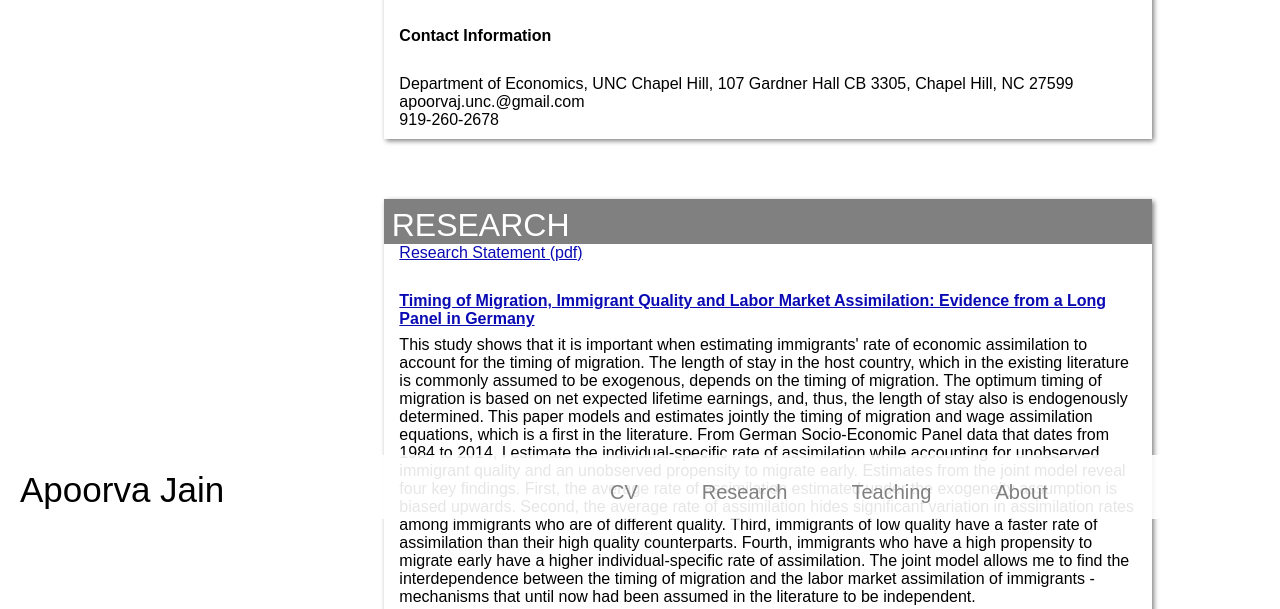
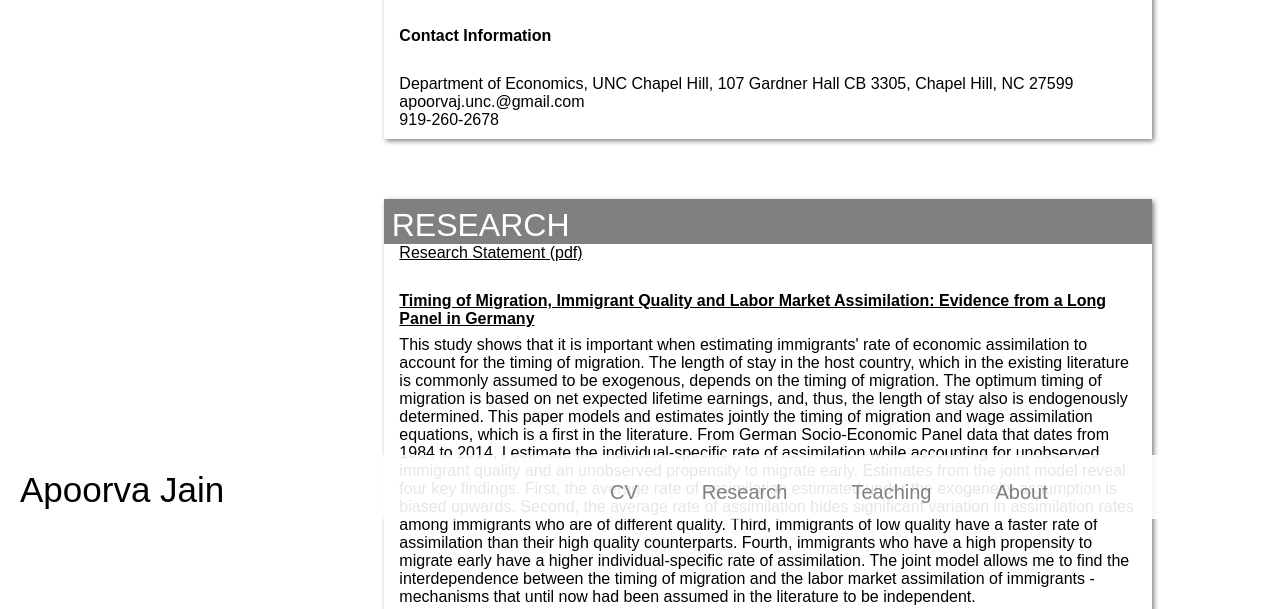
Before and after one commit to apoorvajunc/web, a plain HTML site: page index.html in a window 1280 px wide. Shown: the part 281-890 px from the top of the page. Drawn offline with Linux system fonts and the light colour scheme.

```diff
--- a/css/style.css
+++ b/css/style.css
@@ -7,8 +7,8 @@
 #wrapper > #main > #side{background-color: grey; padding-top: 1%; padding-left: 1%; color: white}
 #wrapper > #main > #side > h1 {font-weight: 100; font-family: sans-serif;}
 #wrapper > #main > #side > h4 {margin: 0; padding: 0;}
-#wrapper > #main > a {color: rgb(10,10,180);}
-#wrapper > #main > h4 > a {color: rgb(10,10,180);}
+#wrapper > #main > a {color: rgb(0,0,0);}
+#wrapper > #main > h4 > a {color: rgb(0,0,0);}
 #wrapper > #main > #side > ul {margin-top: 0; padding-top: 0;}
 #wrapper > #main > #side > ul > li {margin: 1em 0;}
 #wrapper > #main > * {padding-left: 2%; padding-right: 2%}
```
